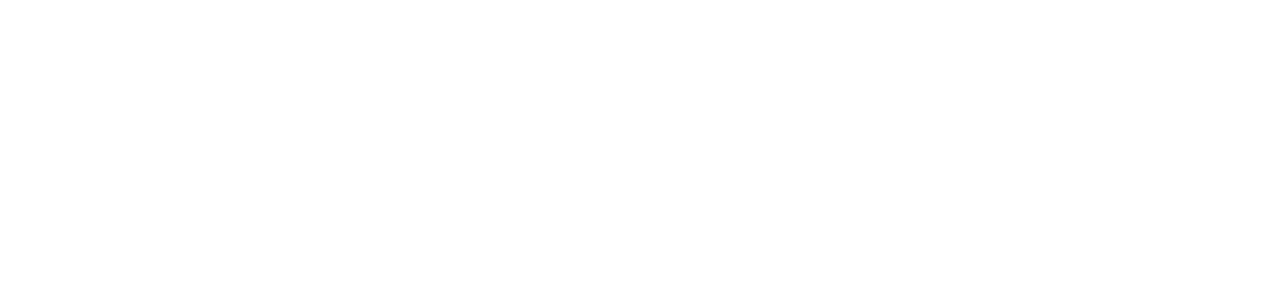
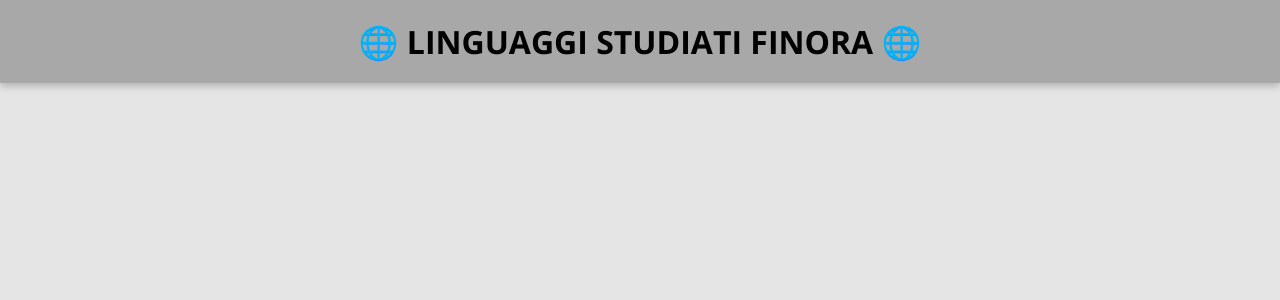
Before and after one commit to mattiadelmonaco/react-use-state, a React (Vite) app: page / in a window 1280 px wide. Shown: the top 300 px of the page. Built offline with nearby package versions, Linux system fonts and the light colour scheme.

Commit message:
feat: add google fonts in index.html and create Header and export to App.jsx

```diff
--- a/index.html
+++ b/index.html
@@ -4,6 +4,14 @@
     <meta charset="UTF-8" />
     <meta name="viewport" content="width=device-width, initial-scale=1.0" />
     <title>React useState</title>
+    <!-- GOOGLE FONTS -->
+    <link rel="preconnect" href="https://fonts.googleapis.com" />
+    <link rel="preconnect" href="https://fonts.gstatic.com" crossorigin />
+    <link
+      href="https://fonts.googleapis.com/css2?family=Open+Sans:ital,wght@0,300..800;1,300..800&display=swap"
+      rel="stylesheet"
+    />
+    <!-- /GOOGLE FONTS -->
   </head>
   <body>
     <div id="root"></div>
--- a/src/App.jsx
+++ b/src/App.jsx
@@ -1,3 +1,9 @@
+import Header from "./components/Header";
+
 export default function App() {
-  return <></>;
+  return (
+    <>
+      <Header />
+    </>
+  );
 }
--- /dev/null
+++ b/src/components/Header.jsx
@@ -0,0 +1,7 @@
+export default function Header() {
+  return (
+    <div className="title">
+      <h1>🌐 LINGUAGGI STUDIATI FINORA 🌐</h1>
+    </div>
+  );
+}
--- a/src/index.css
+++ b/src/index.css
@@ -0,0 +1,24 @@
+/* RESET */
+
+* {
+  box-sizing: border-box;
+  margin: 0;
+  padding: 0;
+}
+
+/* GENERAL */
+
+body {
+  background-color: #e5e5e5;
+  font-family: "Open Sans", serif;
+}
+
+/* HEADER */
+
+.title {
+  background-color: #a8a8a8;
+  box-shadow: rgba(0, 0, 0, 0.24) 0px 3px 8px;
+  text-align: center;
+  padding: 1.25rem;
+  margin-bottom: 3.125rem;
+}
```
